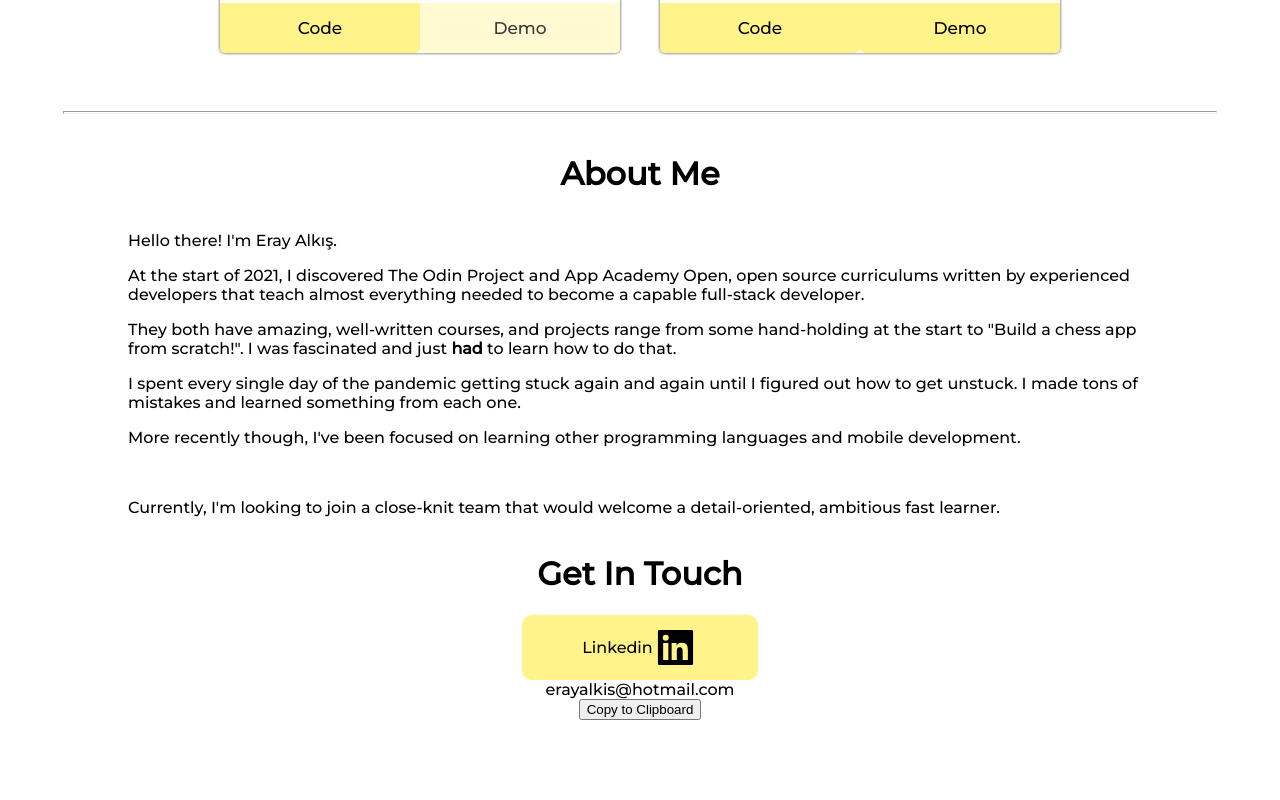
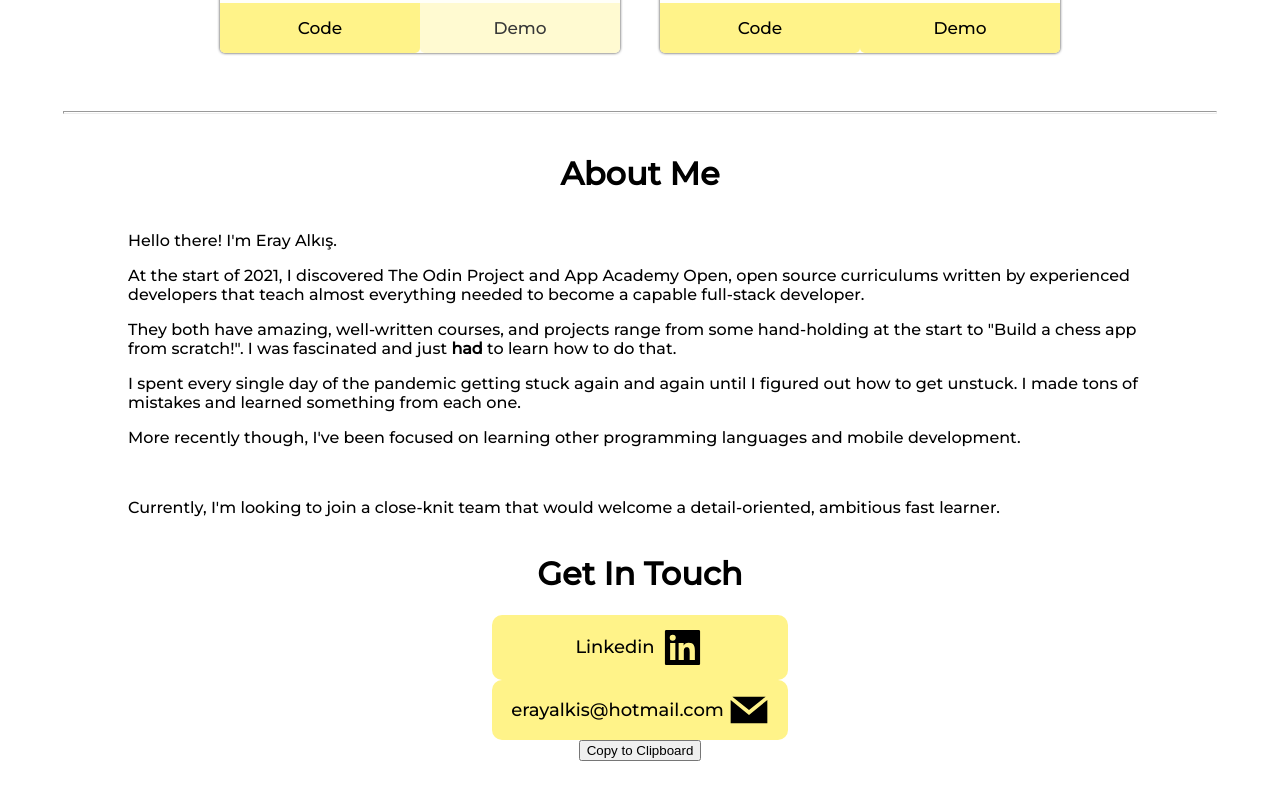
Before and after one commit to Blissblass/portfolio_page, a React (Create React App) app: page / in a window 1280 px wide. Shown: the part 2448-3248 px from the top of the page. Built offline with nearby package versions, Linux system fonts and the light colour scheme.

Commit message:
Add icons

```diff
--- a/src/Assets/Stylesheets/contact.css
+++ b/src/Assets/Stylesheets/contact.css
@@ -9,17 +9,25 @@
   flex-direction: column;
 }
 
-.contact-linkedin {
+div[class^="contact-button"] {
   background-color: #fff389;
   padding: 10px 18px 10px 18px;
   border-radius: 10px;
-  width: 200px;
+  width: 260px;
   text-align: center;
   display: flex;
   align-items: center;
   justify-content: center;
+  font-size: 18px;
+  cursor: pointer;
 }
 
 .linkedin-ico {
   font-size: 45px;
+  margin-left: 5px;
 }
+
+.mail-ico {
+  font-size: 40px;
+  margin-left: 5px;
+}
--- a/src/Components/Contact/Contact.jsx
+++ b/src/Components/Contact/Contact.jsx
@@ -1,5 +1,6 @@
 import '../../Assets/Stylesheets/contact.css';
-import { AiFillLinkedin } from 'react-icons/ai';
+import { AiFillLinkedin} from 'react-icons/ai';
+import { GrMail } from 'react-icons/gr';
 
 const Contact = () => {
 
@@ -7,8 +8,8 @@ const Contact = () => {
     <div className="contact-container">
       <div className="contact">
         <h1>Get In Touch</h1>
-        <div className="contact-linkedin">Linkedin <AiFillLinkedin className="linkedin-ico" /></div>
-        <div className="contact-email">erayalkis@hotmail.com</div>
+        <div className="contact-button-linkedin">Linkedin <AiFillLinkedin className="linkedin-ico" /></div>
+        <div className="contact-button-email">erayalkis@hotmail.com <GrMail className="mail-ico" /></div>
         <button>Copy to Clipboard</button>
       </div>
     </div>
```
